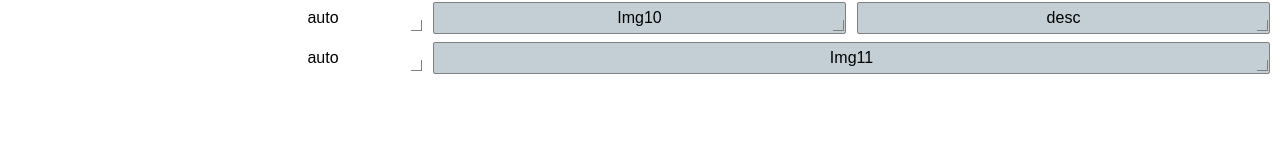
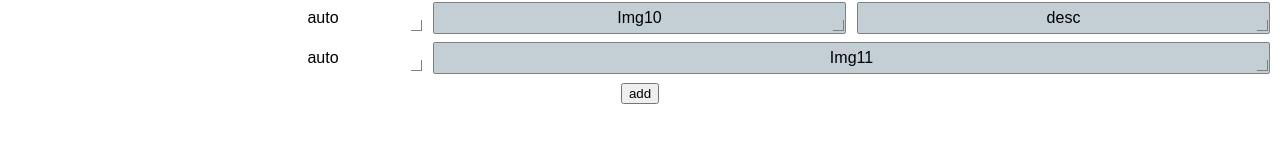
Before and after one commit to manuelJung/cf-grid-addon, a React (Create React App) app: page / in a window 1280 px wide. Shown: the part 247-390 px from the top of the page. Built offline with nearby package versions, Linux system fonts and the light colour scheme.

Commit message:
dynamicly update components from content

```diff
--- a/src/App.js
+++ b/src/App.js
@@ -5,7 +5,7 @@ import styled from 'styled-components'
 
 import Grid from './components/Grid'
 
-import {getGrid, getAllComponents, updateGrid} from './utils/cf'
+import {getGrid, getAllComponents, updateGrid, listenToComponentsUpdate} from './utils/cf'
 
 export default class App extends Component {
 
@@ -18,8 +18,12 @@ export default class App extends Component {
     allComponents: getAllComponents(this.props.cf)
   }
 
+  unlistenToComponentsChange = () => null
+
   componentDidMount(){
-    this.props.cf.window.startAutoResizer()
+    let {cf} = this.props
+    cf.window.startAutoResizer()
+    this.unlistenToComponentsChange = listenToComponentsUpdate(cf, allComponents => this.setState({allComponents}))
   }
 
   render() {
@@ -27,9 +31,15 @@ export default class App extends Component {
 
     return (
       <div className="App">
-        <GridWrapper>
+        <GridWrapper key={allComponents}>
           <Grid grid={grid} allComponents={allComponents} onGridChange={g => updateGrid(this.props.cf, g)}/>
         </GridWrapper>
+        { process.env.NODE_ENV !== 'production' && <button onClick={() => {
+          this.setState({allComponents: [
+            'Title', 'Img1', 'Img2', 'Img3', 'Img4', 'Img5', 'XCYZ',
+            'Img8', 'Img9', 'Img10', 'Img11', 'desc', 'Test'
+          ]})
+        }}>add</button>}
       </div>
     );
   }
--- a/src/utils/cf.js
+++ b/src/utils/cf.js
@@ -25,13 +25,25 @@ export const getGrid = cf => {
 
 export const getAllComponents = cf => {
   if(process.env.NODE_ENV !== 'production'){ return DEMO_COMPONENTS }
-  cf.entry.fields.content.onValueChanged(console.log)
   const value = cf.entry.fields.content.getValue()
-  let hits = (value.match(/gridArea="[^"]+/g) || []).map(row => row.replace('gridArea="', ''))
-  return hits
+  return getComponentsFromContent(value)
 }
 
 export const updateGrid = (cf, grid) => {
   if(process.env.NODE_ENV !== 'production'){ console.log(grid); return }
   cf.field.getValue() !== grid && cf.field.setValue(grid)
 }
+
+export const listenToComponentsUpdate = (cf, cb) => {
+  if(process.env.NODE_ENV !== 'production') return () => null
+  return cf.entry.fields.content.onValueChanged(value =>  cb(getComponentsFromContent(value)))
+}
+
+function getComponentsFromContent (value) {
+  return value
+    .split('\n')
+    .filter(s => s.includes('gridArea="'))
+    .map(s => s.match(/gridArea="[^"]+/g))
+    .filter(s => s)
+    .map(s => s.replace('gridArea="', ''))
+}
```
